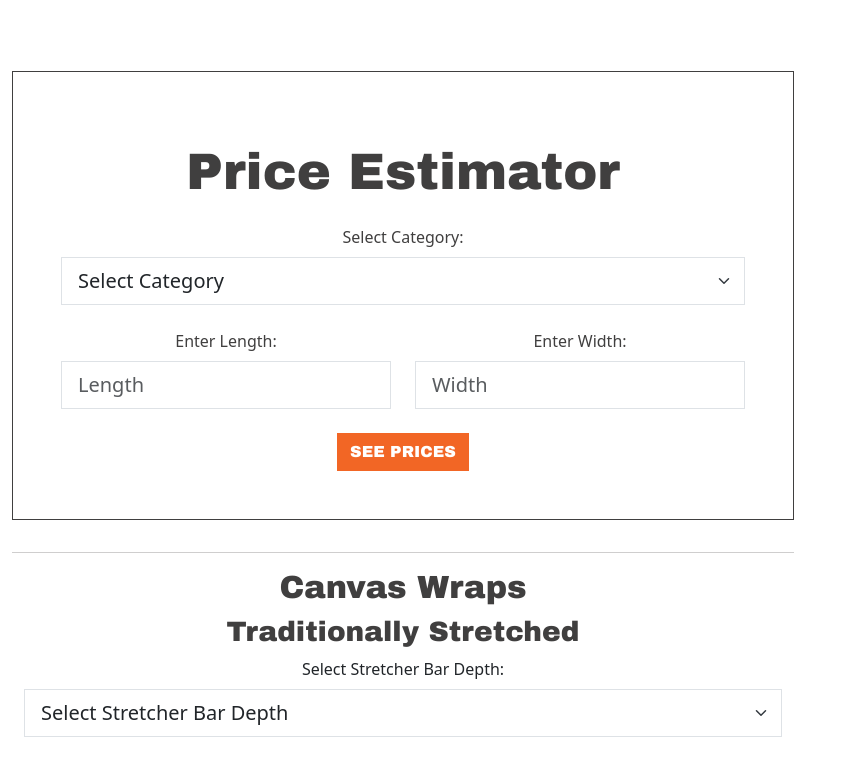
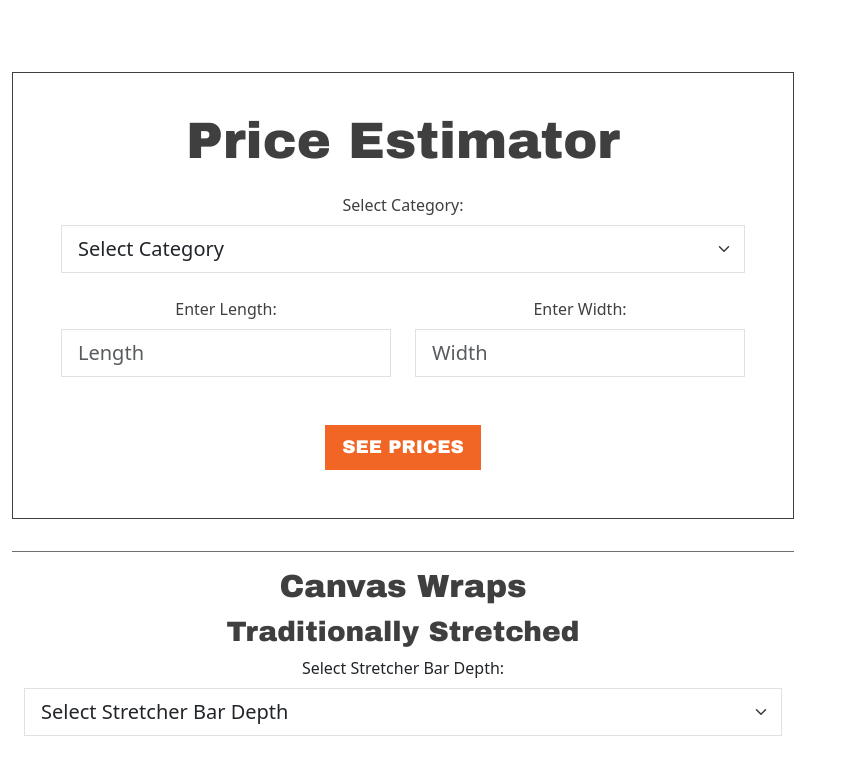
Before and after one commit to zmatthews33/makr-calc, a React (Vite) app: page / in a window 1280 px wide. Shown: the top 776 px of the page, without its empty margins (0-845 px from the left). Built offline with nearby package versions, Linux system fonts and the light colour scheme.

Commit message:
added .prettierrc and styled

```diff
--- a/src/App.css
+++ b/src/App.css
@@ -1,9 +1,6 @@
-/* #root {
+#root {
   max-width: 1280px;
   margin: 0 auto;
   padding: 2rem;
   text-align: center;
-} */
-.calc-card {
-  border-radius: 0;
 }
--- a/src/App.jsx
+++ b/src/App.jsx
@@ -151,7 +151,7 @@ function App() {
               </Form.Group>
             </Col>
           </Row>
-          <Button className='mt-4 see-prices-btn' onClick={handleSeePricesClick}>
+          <Button className='mt-5 see-prices-btn' onClick={handleSeePricesClick}>
             SEE PRICES
           </Button>
         </Form>
--- a/src/index.css
+++ b/src/index.css
@@ -1,4 +1,4 @@
-@import url('https://fonts.googleapis.com/css2?family=Archivo+Black&display=swap');
+@import url("https://fonts.googleapis.com/css2?family=Archivo+Black&display=swap");
 
 :root {
   font-family: serif;
@@ -33,7 +33,7 @@ body {
 h1 {
   font-size: 3.2em;
   line-height: 1.1;
-  font-family: 'Archivo Black', sans-serif;
+  font-family: "Archivo Black", sans-serif;
 }
 
 button {
@@ -86,18 +86,19 @@ h4,
 h5,
 h6 {
   color: #403f3f;
-  font-family: 'Archivo Black', sans-serif;
+  font-family: "Archivo Black", sans-serif;
 }
 
 hr {
-  border-color: #403f3f;
+  border-top: 1px #403f3f solid;
+  opacity: 0.75;
 }
 
 .calculator-wrapper {
   color: #403f3f;
   border: 1px solid #403f3f;
   text-align: center;
-  padding: 3rem;
+  padding: 1rem 3rem 3rem;
   width: 100%;
   margin: 2rem auto;
 }
@@ -112,7 +113,9 @@ hr {
   border-radius: 0;
   opacity: 1;
   font-weight: 600;
-  font-family: 'Archivo Black', sans-serif;
+  font-family: "Archivo Black", sans-serif;
+  padding: 0.5rem 1rem;
+  font-size: 1.15rem;
 }
 
 .see-prices-btn:hover {
@@ -121,6 +124,7 @@ hr {
   border-radius: 0;
   color: #ffffff;
   opacity: 0.8;
+  padding: 0.5rem 1rem;
 }
 
 .see-prices-btn:active {
```
Also changed, not shown: 1 other file (tests, documents, lock files or other folders).
